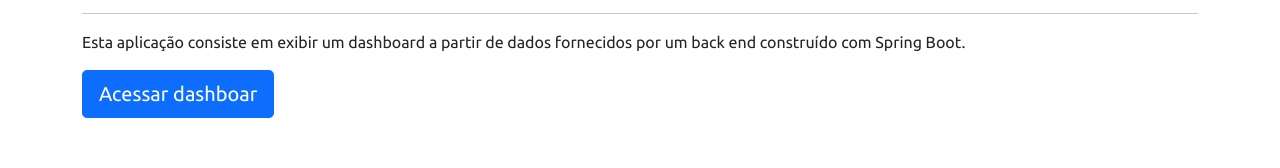
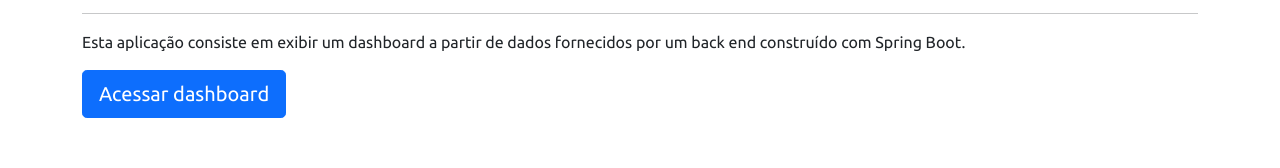
Before and after one commit to sergiologos6/projeto-sds4, a React (Create React App) app in the folder frontend/: page / in a window 1280 px wide. Shown: the part 181-349 px from the top of the page. Built offline with nearby package versions, Linux system fonts and the light colour scheme; no server answers.

Commit message:
Update index.tsx
Acessar dashboard

```diff
--- a/frontend/src/pages/Home/index.tsx
+++ b/frontend/src/pages/Home/index.tsx
@@ -13,7 +13,7 @@ const Home = () => {
                     <hr />
                     <p>Esta aplicação consiste em exibir um dashboard a partir de dados fornecidos por um back end construído com Spring Boot.</p>
                     <Link className="btn btn-primary btn-lg" to="/dashboard">
-                        Acessar dashboar
+                        Acessar dashboard
                     </Link>
                 </div>
             </div>
```
